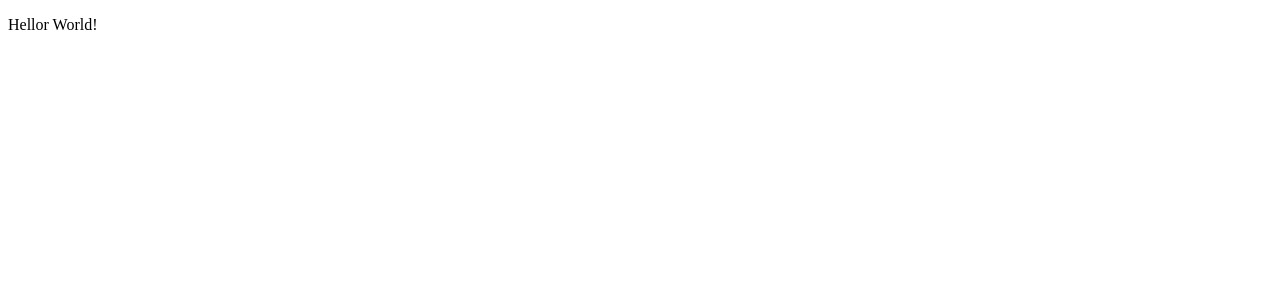
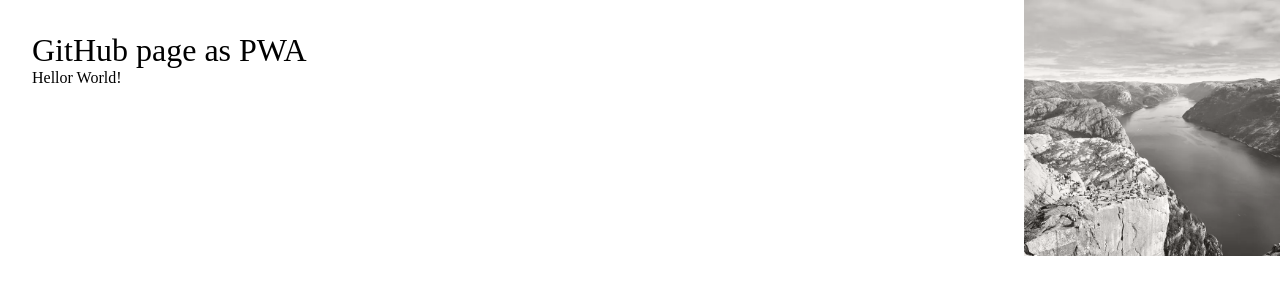
Before and after one commit to longplayer/ghp-dep, a plain HTML site: page index.html in a window 1280 px wide. Drawn offline with Linux system fonts and the light colour scheme.

Commit message:
Added extenral CSS, JS, IMG folders

```diff
--- a/index.html
+++ b/index.html
@@ -4,9 +4,21 @@
     <meta charset="UTF-8" />
     <meta http-equiv="X-UA-Compatible" content="IE=edge" />
     <meta name="viewport" content="width=device-width, initial-scale=1.0" />
+    <link rel="canonical" href="https://longplayer.github.io/ghp-dep/" />
+    <link rel="manifest" href="/ghp-dep/manifest.webmanifest" />
     <title>Github Page deploy test</title>
+    <link rel="stylesheet" href="styles/main.css" />
   </head>
   <body>
-    <p>Hellor World!</p>
+    <div class="app">
+      <h1>GitHub page as PWA</h1>
+      <p>Hellor World!</p>
+    </div>
+    <script>
+      if (navigator.serviceWorker) {
+        navigator.serviceWorker.register("/ghp-dep/sw.js", { scope: "/ghp-dep/" })
+      }
+    </script>
+    <script src="js/app.js"></script>
   </body>
 </html>
--- /dev/null
+++ b/js/app.js
@@ -0,0 +1 @@
+console.log('Hola mundo!!')
--- /dev/null
+++ b/styles/main.css
@@ -0,0 +1,45 @@
+/* minimal reset */
+html {
+  box-sizing: border-box;
+  font-size: 16px;
+}
+
+*,
+*:before,
+*:after {
+  box-sizing: inherit;
+}
+
+body,
+h1,
+h2,
+h3,
+h4,
+h5,
+h6,
+p,
+ol,
+ul {
+  margin: 0;
+  padding: 0;
+  font-weight: normal;
+}
+
+ol,
+ul {
+  list-style: none;
+}
+
+img {
+  max-width: 100%;
+  height: auto;
+}
+
+/* custom rules */
+.app {
+  padding: 2rem;
+  width: 100%;
+  height: 100vh;
+  background: url(../img/icon.png) no-repeat top right;
+  background-size: 20%;
+}
```
Also changed, not shown: img/icon.png (added).
